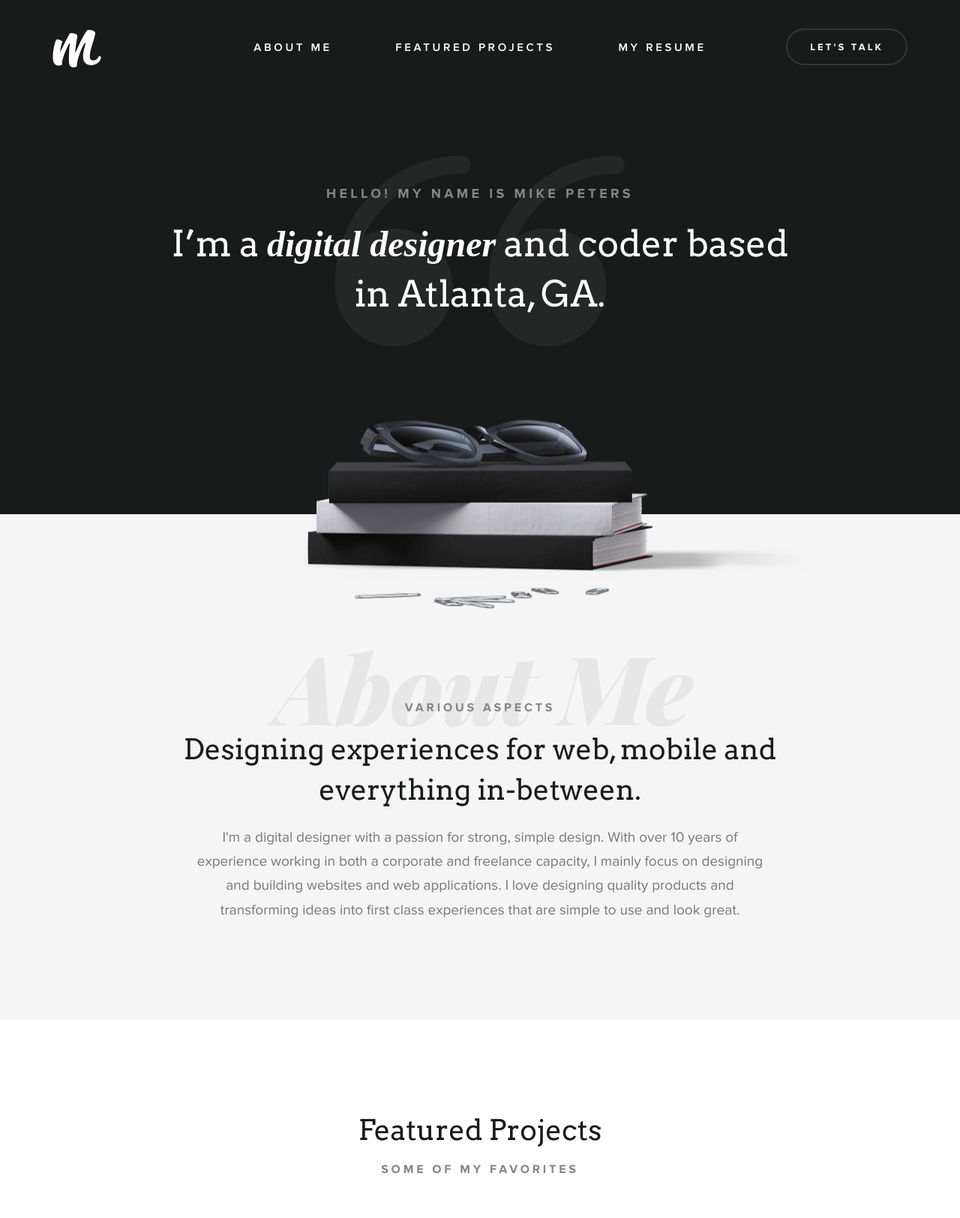
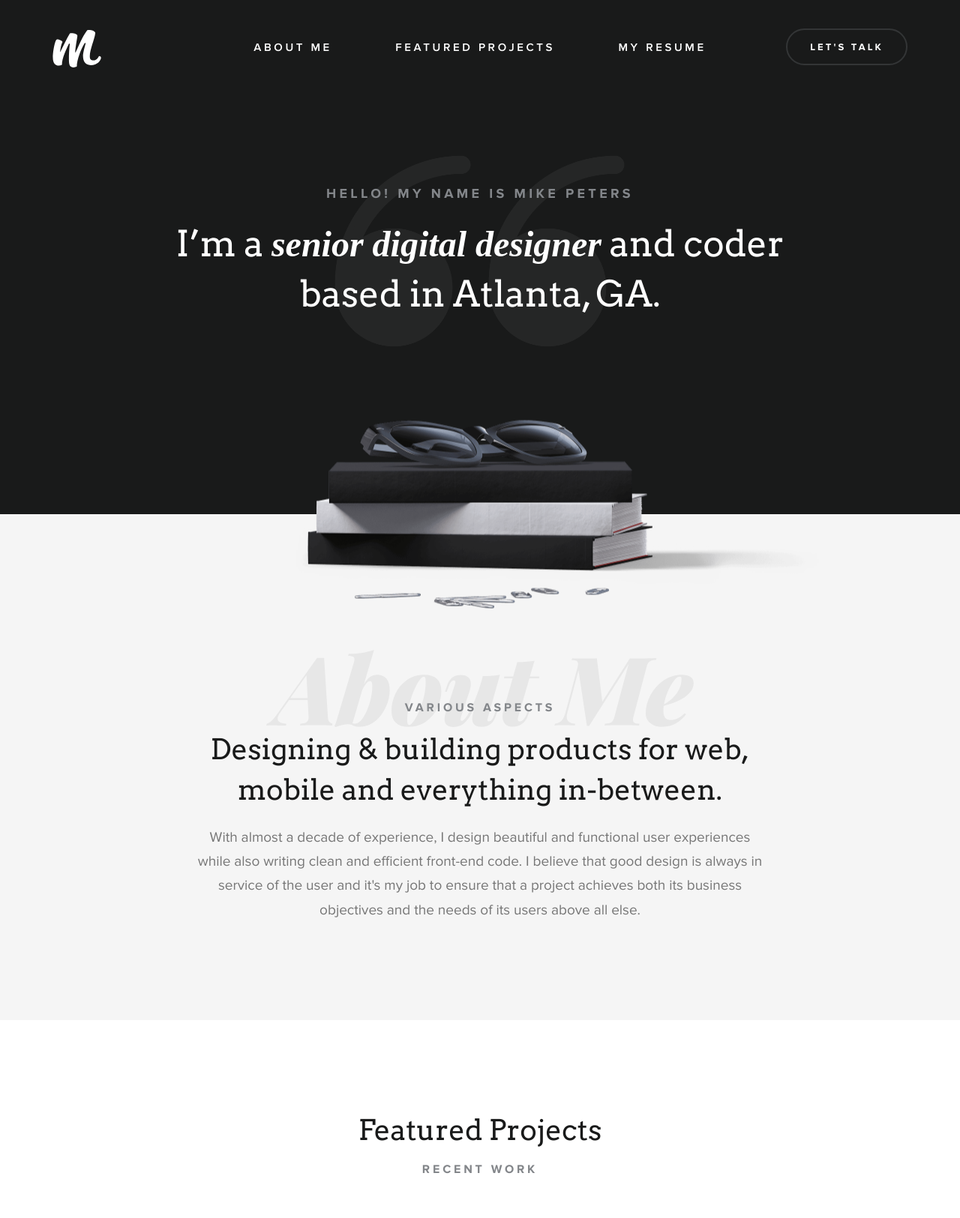
Before and after one commit to mikeio/portfolio-2017, a PHP site: page / in a window 1280 px wide. Shown: the top 1625 px of the page at 75% size. Run offline with PHP 8.4, Linux system fonts and the light colour scheme; some web fonts are replaced.

Commit message:
text change on bio

```diff
--- a/index.php
+++ b/index.php
@@ -22,7 +22,7 @@
 
           <div class="intro">
             <h4>Hello! My name is Mike&nbsp;Peters</h4>
-            <h1>I’m a <span>digital designer</span> and coder based in Atlanta,&nbsp;GA.</h1>
+            <h1>I’m a <span>senior digital designer</span> and coder based in Atlanta,&nbsp;GA.</h1>
           </div>
 
         </div>
@@ -38,8 +38,8 @@
           <img data-interchange="[img/books-mobile@2x.png, small], [img/books-mobile@2x.png, medium], [img/books@2x.png, large]" class="books">
           <img src="img/playfair-type.svg" class="playfair wow fadeInUp large-only">
           <h4 class="wow fadeInUp large-only">Various Aspects</h4>
-          <h1 class="wow fadeInUp large-only">Designing experiences for web, mobile and everything in-between.</h1>
-          <p class="wow fadeInUp large-only">I'm a digital designer with a passion for strong, simple design. With over 10 years of experience working in both a corporate and freelance capacity, I mainly focus on designing and building websites and web applications. I love designing quality products and transforming ideas into first class experiences that are simple to use and look great.</p>
+          <h1 class="wow fadeInUp large-only">Designing & building products for web, mobile and everything in-between.</h1>
+          <p class="wow fadeInUp large-only">With almost a decade of experience, I design beautiful and functional user experiences while also writing clean and efficient front-end code. I believe that good design is always in service of the user and it's my job to ensure that a project achieves both its business objectives and the needs of its users above all else.</p>
         </div>
       </div>
 
@@ -50,7 +50,7 @@
       <div class="row">
         <div class="large-12 columns wow fadeInUp large-only">
           <h1>Featured Projects</h1>
-          <h4>Some of my favorites</h4>
+          <h4>Recent Work</h4>
         </div>
       </div>
 
```
